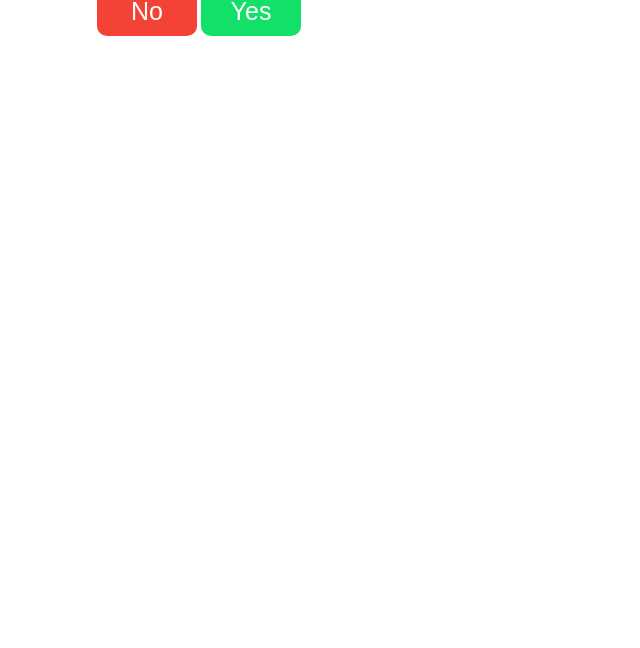
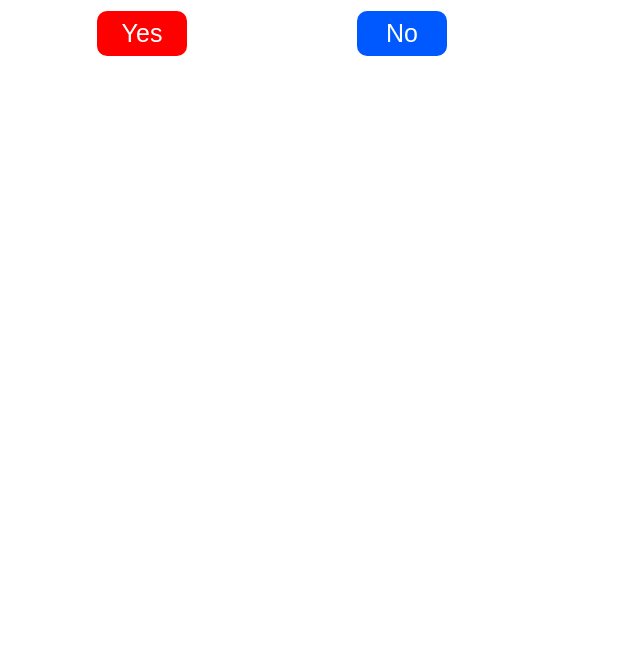
Before and after one commit to Pawa8757/do, a plain HTML site: page index.html in a window 1280 px wide. Shown: the part 152-800 px from the top of the page, without its empty margins (293-933 px from the left). Drawn offline with Linux system fonts and the light colour scheme.

Commit message:
style.css

```diff
--- a/style.css
+++ b/style.css
@@ -1,75 +1,65 @@
-* {
+*{
     margin: 0;
     padding: 0;
+    box-sizing: border-box;
+}
+
+body{
+    display: flex;
+    justify-content: center;
+    align-items: center;
+    width: 100%;
+    height: 100vh;
+    background:linear-gradient(45deg, rgba(77, 124, 185,0.728));
+}
+
+#container{
+    position: relative;
+    width: 500px;
+    height: 600px;
+    /* border: 2px solid #333; */
+    margin: 5px;
+    overflow: hidden;
+}
+
+
+
+#yes{
+    /* position: absolute; */
+    /* left: 200px; */
+    background-color: rgb(255,0,0);
+    border: none;
+    width: 90px;
+    border-radius: 10px;
+    font-size: 25px;
+    padding: 8px;
+    cursor: pointer;
+    transition: top 0.5, left 0.5s;
+    margin-top: 25px;
+    color: #fff;
+}
+
+img{
+    width: 50px;
+    height: 50px;
+}
+
+#target{
+    position: absolute;
+    left: 260px;
+    background-color: rgba(0,89,255);
+    border: none;
+    width: 90px;
+    border-radius: 10px;
+    font-size: 25px;
+    padding: 8px;
+    cursor: pointer;
+    margin-top: 25px;
+    transition: top 0.5, left 0.5s;;
+    color: #fff;
 }
 
 h1 {
     color: rgb(228, 48, 48);
     font-family: cursive, sans-serif;
     /* Add any other font styles here */
-}
-
-body {
-    display: flex;
-    justify-content: center;
-    align-items: center;
-    width: 100%;
-    height: 100vh;
-    background: linear-gradient(45deg, rgba(186, 9, 142, 0.728));
-}
-
-#container {
-    position: relative;
-    width: 500px;
-    height: 600px;
-    margin: 5px;
-    background: #ffffff;
-    overflow: hidden;
-}
-
-#yes, #target {
-    background-color: #13e069;
-    border: none;
-    width: 100px;
-    height: 50px;
-    border-radius: 10px;
-    font-size: 25px;
-    cursor: pointer;
-    color: #fff;
-    position: relative;
-    transition: all 0.3s ease;
-    outline: none;
-}
-
-#target {
-    background-color: #f44336; /* Change the color of the "No" button here */
-}
-
-#yes::before, #target::before {
-    content: "";
-    position: absolute;
-    top: 0;
-    left: 0;
-    width: 100%;
-    height: 100%;
-    background-color: #000;
-    opacity: 0;
-    border-radius: 10px;
-    transition: opacity 0.3s;
-}
-
-#yes:hover::before, #target:hover::before {
-    opacity: 0.5;
-}
-
-#yes:hover, #target:hover {
-    transform: translateY(-5px);
-}
-
-#yes:active, #target:active {
-    transform: translateY(0);
-}
-
-#yes:active::before, #target:active::before {
-    opacity: 0;
-}
```
